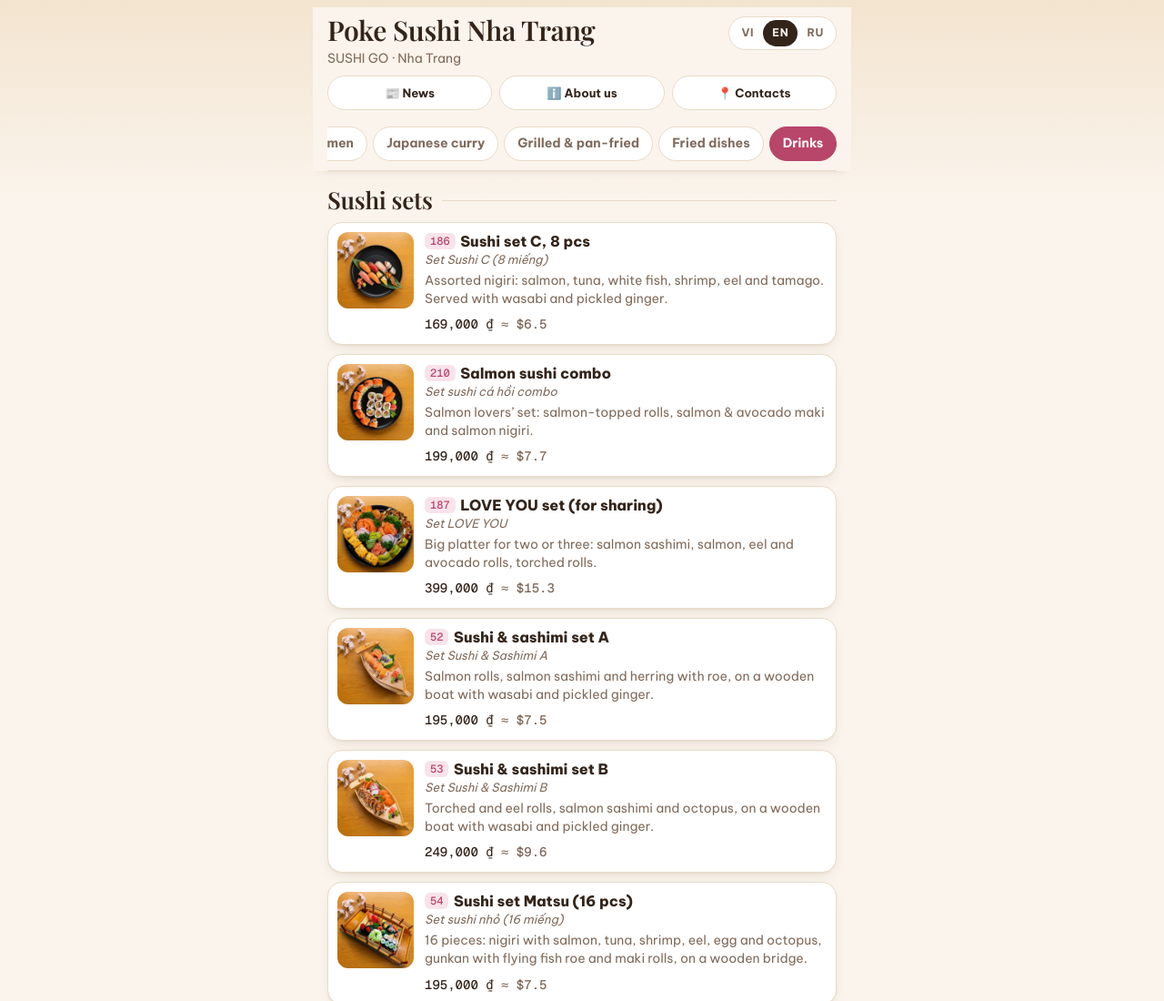
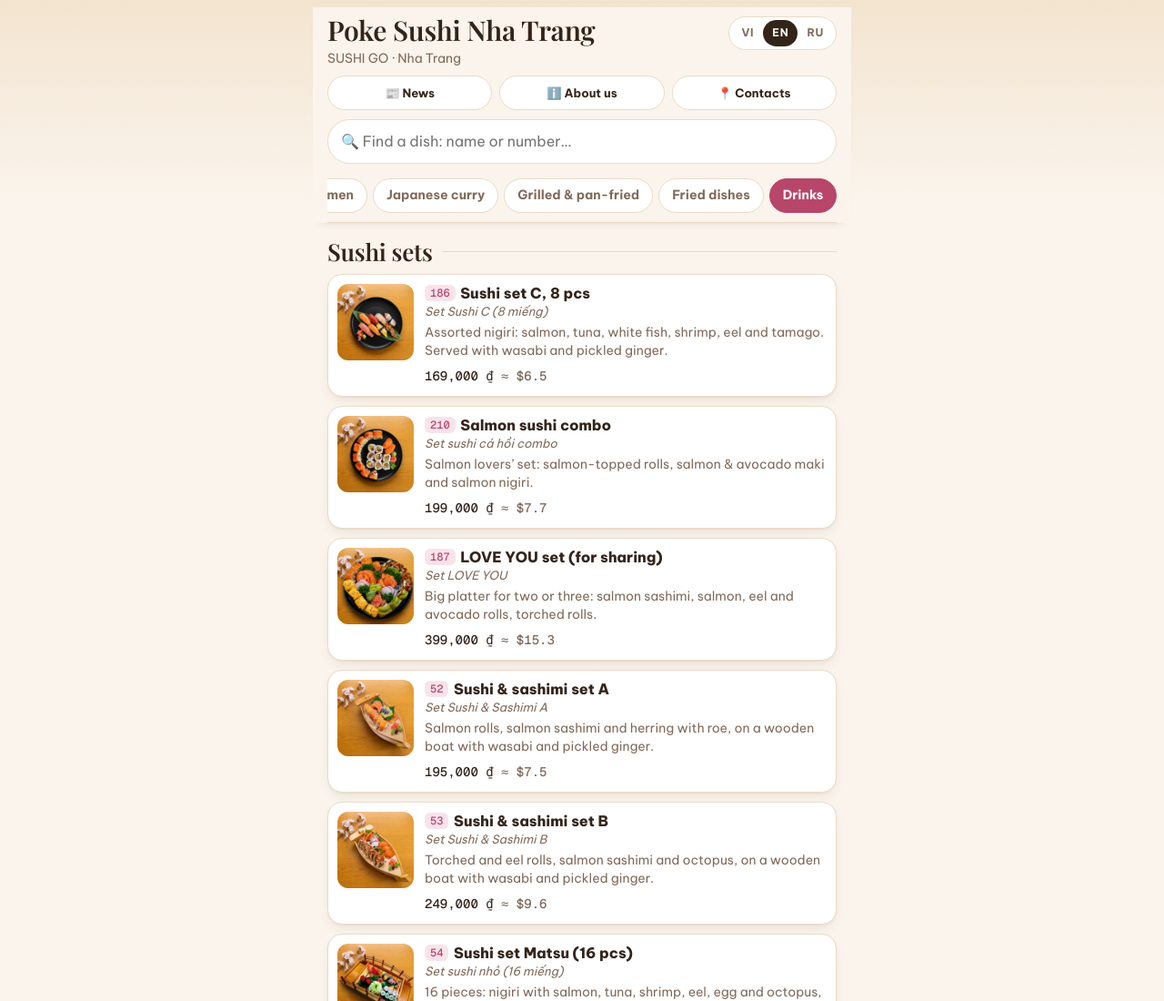
Before and after one commit to pokesushinhatrang/pokesushinhatrang.github.io, a plain HTML site: page index.html in a window 1280 px wide. Shown: the top 1100 px of the page at 91% size. Drawn offline with nearby package versions, Linux system fonts and the light colour scheme; no server answers; a web font is replaced by a local one.

Commit message:
Menu: search box (name or number, any language, no accents needed)
Co-Authored-By: Claude Opus 5.5 <noreply@anthropic.com>
Claude-Session: https://claude.ai/code/session_01FUVkhEtpQvfhdoqL6ZWBso

```diff
--- a/index.html
+++ b/index.html
@@ -521,7 +521,9 @@ body.view-only #menuApp .qty,body.view-only #menuApp .bar,body.view-only #menuAp
 #menuApp .hbph{display:grid;grid-template-columns:repeat(2,1fr);gap:8px;margin-bottom:10px}#menuApp .hbph img{width:100%;aspect-ratio:1;object-fit:cover;border-radius:14px}
 #menuApp .hblinks{display:flex;flex-wrap:wrap;gap:8px;margin-top:12px}#menuApp .hbl{display:inline-block;padding:10px 14px;border-radius:999px;background:var(--surface);border:1px solid var(--line);font-weight:700;text-decoration:none;color:var(--ink);margin-top:8px}
 #menuApp .nwp{background:var(--surface);border:1px solid var(--line);border-radius:16px;overflow:hidden;margin-bottom:12px}#menuApp .nwp img{width:100%;aspect-ratio:4/3;object-fit:cover;display:block}#menuApp .nwp>div{padding:10px 12px}#menuApp .nwp small{color:var(--muted)}#menuApp .nwp p{margin:2px 0 0}
-#menuApp .hbclose{display:block;width:100%;margin-top:16px;padding:12px;border:0;border-radius:14px;font:inherit;font-weight:800;background:var(--primary,#B8456A);color:#fff}</style>
+#menuApp .hbclose{display:block;width:100%;margin-top:16px;padding:12px;border:0;border-radius:14px;font:inherit;font-weight:800;background:var(--primary,#B8456A);color:#fff}</style><style>#menuApp .srch{position:relative;margin:0 0 8px}#menuApp .srch input{width:100%;font:inherit;font-size:16px;padding:11px 40px 11px 14px;border-radius:999px;border:1px solid var(--line);background:var(--surface);color:var(--ink)}
+#menuApp .srch input::-webkit-search-cancel-button{display:none}#menuApp #srchX{position:absolute;right:6px;top:50%;transform:translateY(-50%);width:32px;height:32px;border-radius:50%;border:0;background:var(--line);font-size:18px;line-height:1;color:var(--ink)}
+#menuApp .srnone{color:var(--muted);padding:12px 4px}#menuApp #cats[hidden]{display:none}</style>
 </head>
 <body>
 <div id="menuApp">
@@ -1771,7 +1773,21 @@ function itemHTML(m){
    <div class="row"><span class="p mono">${fmt(m.price)}${m.unit?' '+T('per_piece'):''}${usd}</span>
    ${so?`<span class="sold">${T('sold_out')}</span>`:`<span class="qty">${q?`<button class="minus" data-id="${m.id}" data-d="-1" aria-label="−">−</button><span class="q mono">${q}</span>`:''}<button data-id="${m.id}" data-d="1" aria-label="${T('add')}">+</button></span>`}</div></div></article>`;
 }
+let SQ='';
+const SR_T={vi:['🔍 Tìm món: tên hoặc số…','Kết quả','Không tìm thấy món.'],en:['🔍 Find a dish: name or number…','Results','No dish found.'],ru:['🔍 Поиск блюда: название или номер…','Найдено','Блюдо не найдено.']};
+const srt=i=>(SR_T[lang]||SR_T.en)[i];
+const fold=x=>String(x||'').toLowerCase().normalize('NFD').replace(/[̀-ͯ]/g,'').replace(/đ/g,'d');
+function searchHits(){const q=fold(SQ).trim();if(!q)return null;const w=q.split(/\s+/);
+  return MENU.filter(m=>m.cat!=='top'&&CATS.includes(m.cat)).filter(m=>{const h=fold([m.id,m.vi,m.vd,m.en&&m.en.join(' '),m.ru&&m.ru.join(' ')].join(' '));return /^\d+$/.test(q)?m.id===q||h.includes(' '+q):w.every(x=>h.includes(x))})}
+function renderSearchBox(){let b=document.getElementById('srch');if(!b){const c=document.getElementById('cats');b=document.createElement('div');b.id='srch';b.className='srch';
+  b.innerHTML='<input type="search" id="srchIn" enterkeyhint="search" autocomplete="off"><button type="button" id="srchX" aria-label="×" hidden>×</button>';c.before(b);
+  const i=b.querySelector('input');i.addEventListener('input',()=>{SQ=i.value;document.getElementById('srchX').hidden=!SQ;renderList();window.scrollTo({top:0})});
+  b.querySelector('#srchX').addEventListener('click',()=>{i.value='';SQ='';document.getElementById('srchX').hidden=true;renderList();i.focus()})}
+  b.querySelector('input').placeholder=srt(0)}
+setTimeout(renderSearchBox,0);
 function renderList(){
+  const hits=searchHits();document.getElementById('cats').hidden=!!hits;
+  if(hits){document.getElementById('list').innerHTML=`<section class="sect" id="s-search"><h2>${srt(1)} · ${hits.length}</h2><div class="items">${hits.length?hits.map(itemHTML).join(''):`<p class="srnone">${srt(2)}</p>`}</div></section>`;return}
   document.getElementById('list').innerHTML=catList().map(c=>`<section class="sect" id="s-${c}"><h2>${T('cat_'+c)}</h2><div class="items">${(c==='pop'?POPULAR.map(id=>MENU.find(m=>m.id===id)).filter(Boolean):MENU.filter(m=>m.cat===c)).map(itemHTML).join('')}</div></section>`).join('');
 }
 const OST={vi:{sent:'📨 Đã gửi',cooking:'👨‍🍳 Đang chuẩn bị',served:'✅ Đã xong',h:'Đơn'},en:{sent:'📨 Sent',cooking:'👨‍🍳 Being prepared',served:'✅ Ready',h:'Order'},ru:{sent:'📨 Отправлен',cooking:'👨‍🍳 Готовится',served:'✅ Готово',h:'Заказ'}};
@@ -2040,7 +2056,7 @@ function setLang(l){
   document.querySelectorAll('#menuApp [data-mt]').forEach(el=>el.textContent=T(el.dataset.mt));
   document.getElementById('note').placeholder=T('note_ph');
   document.getElementById('guestName').placeholder=T('name_ph');
-  renderCats();renderList();renderBar();renderChip();if(typeof renderHb==='function')renderHb();if(!document.getElementById('histBg').hidden)renderHist();if(!bg.hidden)renderSheet();if(!document.getElementById('waiterBg').hidden)renderWaiter();
+  renderCats();renderList();renderBar();renderChip();if(typeof renderHb==='function')renderHb();if(typeof renderSearchBox==='function')renderSearchBox();if(!document.getElementById('histBg').hidden)renderHist();if(!bg.hidden)renderSheet();if(!document.getElementById('waiterBg').hidden)renderWaiter();
 }
 document.querySelector('#menuApp .lang').addEventListener('click',e=>{const b=e.target.closest('button[data-lang]');if(b)track('lang_change',{lang:b.dataset.lang});if(b)setLang(b.dataset.lang)});
 
```
